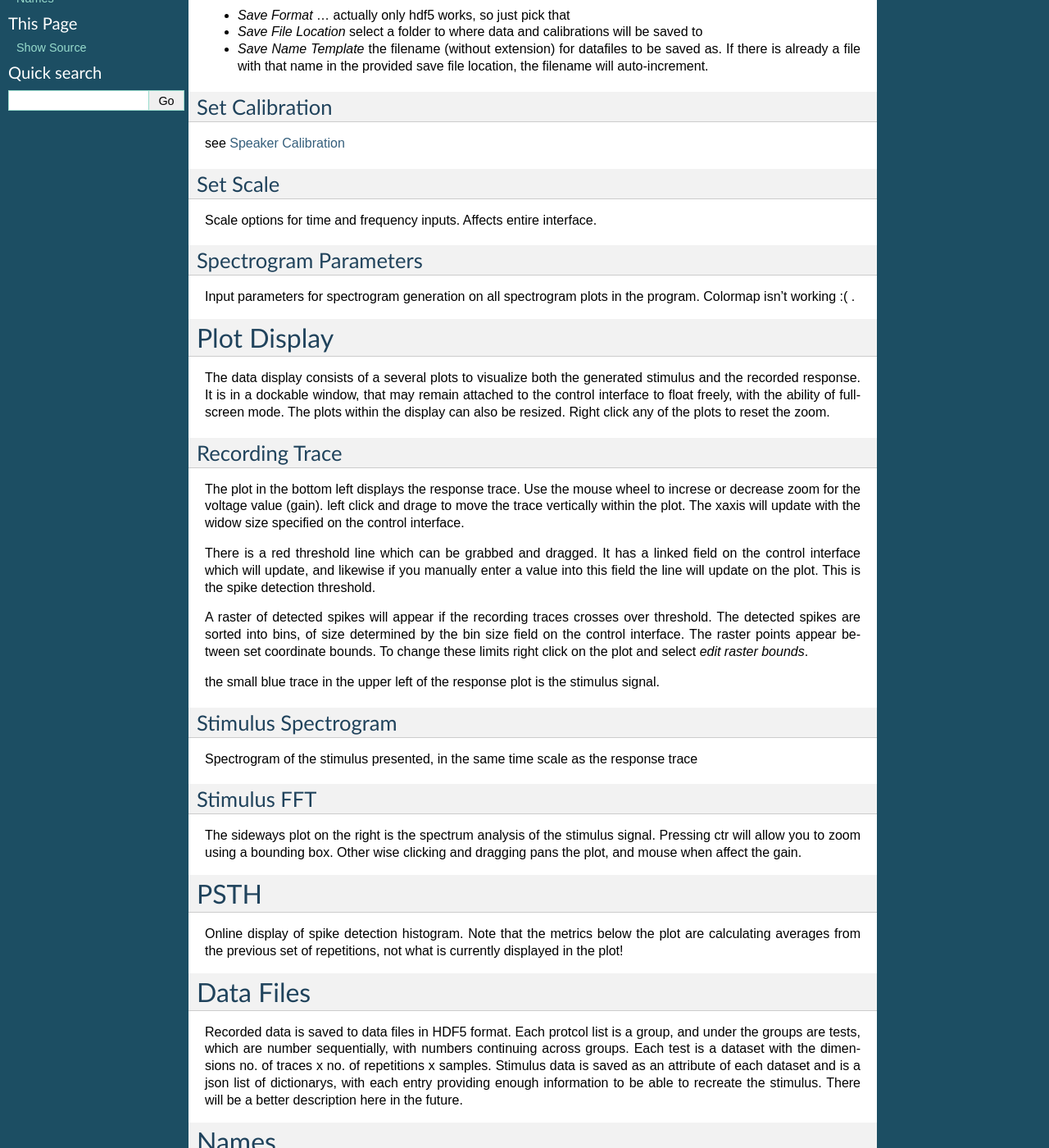
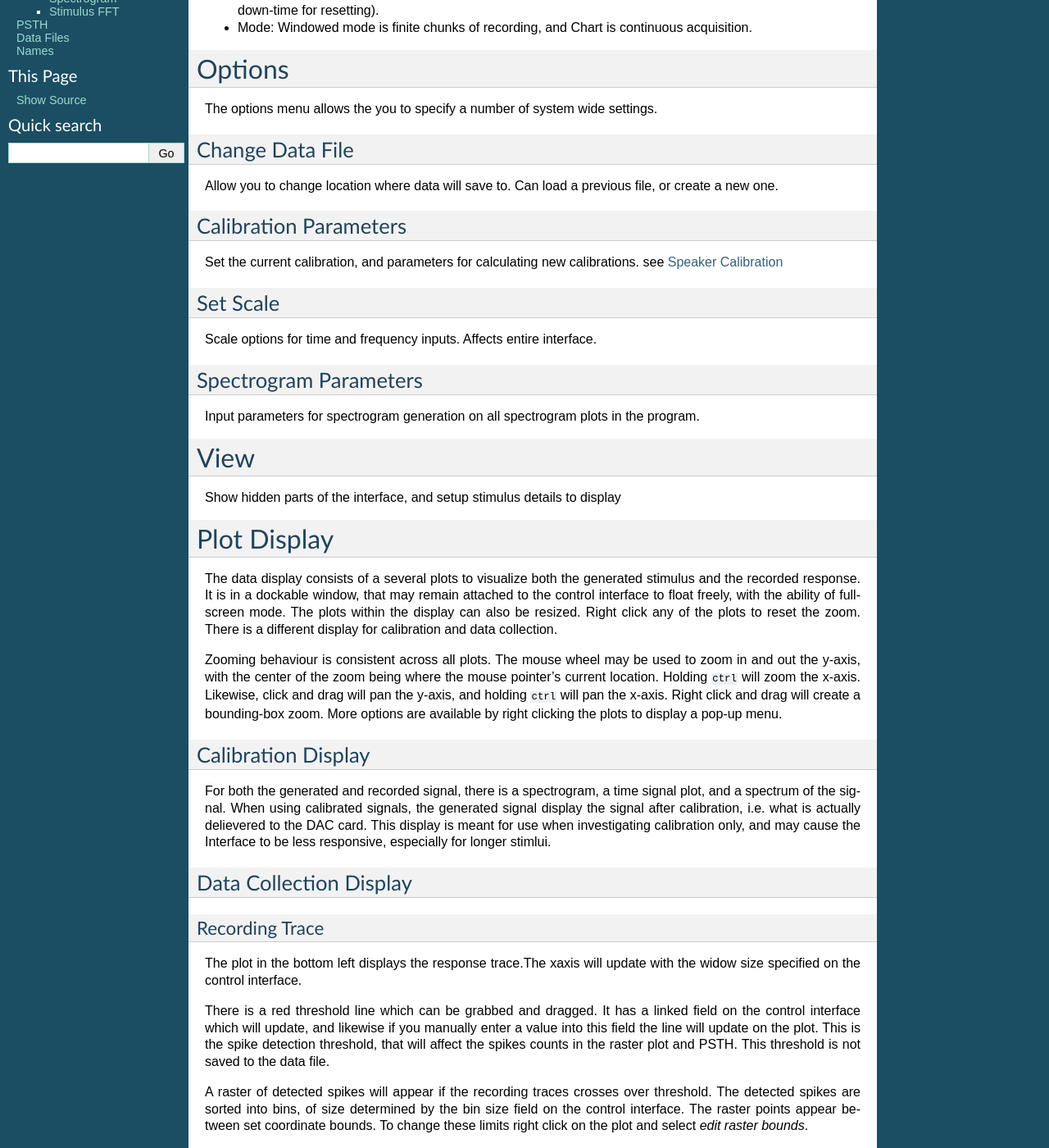
Before and after one commit to portfors-lab/sparkle, a Sphinx documentation site: the page built from doc/guide/overview.rst, in a window 1280 px wide and 1400 px high, scrolled down 276 px. Shown: the whole window at 82% size. Built offline with Sphinx 7.4.7, drawn with Linux system fonts in a browser that asks for light colours; pages that are not in the unit, such as notebooks, are missing from menus; some of the changed text lies outside the part shown.

Commit message:
updated user guide

```diff
--- a/doc/guide/index.rst
+++ b/doc/guide/index.rst
@@ -4,7 +4,9 @@
 
 SSHF is an electrophysiology data acqusition and auditory stimulus assembly interface.
 
-The program is divided into three different types of operation: Search (Explore), Protocol, and Calibration. Also, there are two different modes of acquisition: windowed (finite), and chart (continuous). Currently, only finite acquisition is available.
+The program is divided into three different types of operation: search (explore), protocol (pre-defined), and calibration. Also, there are two different modes of acquisition: windowed (finite), and chart (continuous). Currently, only finite acquisition is available.
+
+:ref:`start`
 
 General Info
 ------------
--- a/doc/guide/overview.rst
+++ b/doc/guide/overview.rst
@@ -1,21 +1,34 @@
-Channels
-========
+.. _acqsettings:
 
-The analog input and output channels are selected from the drop-down boxes in the upper right of the interface.
+Acquisition Settings
+====================
+* Channels: The analog input and output channels (Stim and AI) are selected from the drop-down boxes in the upper right of the interface. They should match the channels you are using on the hardware.
+
+* Acq. Sample rate: The rate at which data points are recorded from the electrode
+
+* Window size: Duration of the recording window, must meet or exceed the length of the stimulus
+
+* Threshold: Spike detection voltage threshold, for use in producing the spike raster plot and PSTH. Updating values in this field will update the red threshold line on the data display.
+
+* Spike bin size: Time bin size to sort over-threshold spikes into, for the raster plot and PSTH.
+
+* Rep rate: (Repetition rate) Presentation rate of consecutive stimuli. If this rate exceeds the rate allowable for the recording window length, repetitions will be presented immediately after each other (with some down-time for resetting).
+
+* Mode: Windowed mode is finite chunks of recording, and Chart is continuous acquisition.
+
 
 Options
 =======
 
 The options menu allows the you to specify a number of system wide settings.
 
-Save Options
+Change Data File
 ------------
-* *Save Format* ... actually only hdf5 works, so just pick that
-* *Save File Location* select a folder to where data and calibrations will be saved to
-* *Save Name Template* the filename (without extension) for datafiles to be saved as. If there is already a file with that name in the provided save file location, the filename will auto-increment.
+Allow you to change location where data will save to. Can load a previous file, or create a new one.
 
-Set Calibration
----------------
+Calibration Parameters
+-----------------------
+Set the current calibration, and parameters for calculating new calibrations.
 see :ref:`calibration`
 
 Set Scale
@@ -24,38 +37,51 @@
 
 Spectrogram Parameters
 ----------------------
-Input parameters for spectrogram generation on all spectrogram plots in the program. Colormap isn't working :( .
+Input parameters for spectrogram generation on all spectrogram plots in the program.
+
+View
+====
+Show hidden parts of the interface, and setup stimulus details to display
+
 
 Plot Display
 ============
 
-The data display consists of a several plots to visualize both the generated stimulus and the recorded response. It is in a dockable window, that may remain attached to the control interface to float freely, with the ability of full-screen mode. The plots within the display can also be resized. Right click any of the plots to reset the zoom.
+The data display consists of a several plots to visualize both the generated stimulus and the recorded response. It is in a dockable window, that may remain attached to the control interface to float freely, with the ability of full-screen mode. The plots within the display can also be resized. Right click any of the plots to reset the zoom. There is a different display for calibration and data collection.
 
+Zooming behaviour is consistent across all plots. The mouse wheel may be used to zoom in and out the y-axis, with the center of the zoom being where the mouse pointer's current location. Holding ``ctrl`` will zoom the x-axis. Likewise, click and drag will pan the y-axis, and holding ``ctrl`` will pan the x-axis. Right click and drag will create a bounding-box zoom. More options are available by right clicking the plots to display a pop-up menu.
+
+Calibration Display
+-------------------
+For both the generated and recorded signal, there is a spectrogram, a time signal plot, and a spectrum of the signal. When using calibrated signals, the generated signal display the signal after calibration, i.e. what is actually delievered to the DAC card. This display is meant for use when investigating calibration only, and may cause the Interface to be less responsive, especially for longer stimlui.
+
+Data Collection Display
+-----------------------
 Recording Trace
----------------
-The plot in the bottom left displays the response trace. Use the mouse wheel to increse or decrease zoom for the voltage value (gain). left click and drage to move the trace vertically within the plot. The xaxis will update with the widow size specified on the control interface.
+~~~~~~~~~~~~~~~~
+The plot in the bottom left displays the response trace.The xaxis will update with the widow size specified on the control interface.
 
-There is a red threshold line which can be grabbed and dragged. It has a linked field on the control interface which will update, and likewise if you manually enter a value into this field the line will update on the plot. This is the spike detection threshold.
+There is a red threshold line which can be grabbed and dragged. It has a linked field on the control interface which will update, and likewise if you manually enter a value into this field the line will update on the plot. This is the spike detection threshold, that will affect the spikes counts in the raster plot and PSTH. This threshold is not saved to the data file.
 
 A raster of detected spikes will appear if the recording traces crosses over threshold. The detected spikes are sorted into bins, of size determined by the bin size field on the control interface. The raster points appear between set coordinate bounds. To change these limits right click on the plot and select *edit raster bounds*.
 
 the small blue trace in the upper left of the response plot is the stimulus signal.
 
 Stimulus Spectrogram
---------------------
+~~~~~~~~~~~~~~~~~~~~
 Spectrogram of the stimulus presented, in the same time scale as the response trace
 
 Stimulus FFT
-------------
-The sideways plot on the right is the spectrum analysis of the stimulus signal. Pressing ctr will allow you to zoom using a bounding box. Other wise clicking and dragging pans the plot, and mouse when affect the gain.
+~~~~~~~~~~~~
+The sideways plot on the right is the spectrum analysis of the stimulus signal, in dB SPL.
 
 PSTH
 =====
-Online display of spike detection histogram. Note that the metrics below the plot are calculating averages from the previous set of repetitions, not what is currently displayed in the plot!
+Online display of spike detection histogram, using the user-chosen threshold. Note that the metrics below the plot are calculating averages from the previous set of repetitions, not what is currently displayed in the plot!
 
 Data Files
 ==========
-Recorded data is saved to data files in HDF5 format. Each protcol list is a group, and under the groups are tests, which are number sequentially, with numbers continuing across groups. Each test is a dataset with the dimensions no. of traces x no. of repetitions x samples. Stimulus data is saved as an attribute of each dataset and is a json list of dictionarys, with each entry providing enough information to be able to recreate the stimulus. There will be a better description here in the future.
+Recorded data is saved to data files in HDF5 format. Each protcol list is a group, and under the groups are tests, which are numbered sequentially, with numbers continuing across groups. Each test is a dataset with the dimensions no. of traces x no. of repetitions x samples. Stimulus data is saved as an attribute of each dataset, and is a JSON list of dictionarys, with each entry providing enough information to be able to recreate the stimulus. There will be a better description here in the future...
 
 Names
 =====
```
Also changed, not shown: doc/guide/calibration.rst (+18 -9 lines), doc/guide/explore.rst (+7 -5 lines), doc/guide/protocol.rst (+23 -12 lines), doc/guide/start.rst (added, +18 -0 lines).
